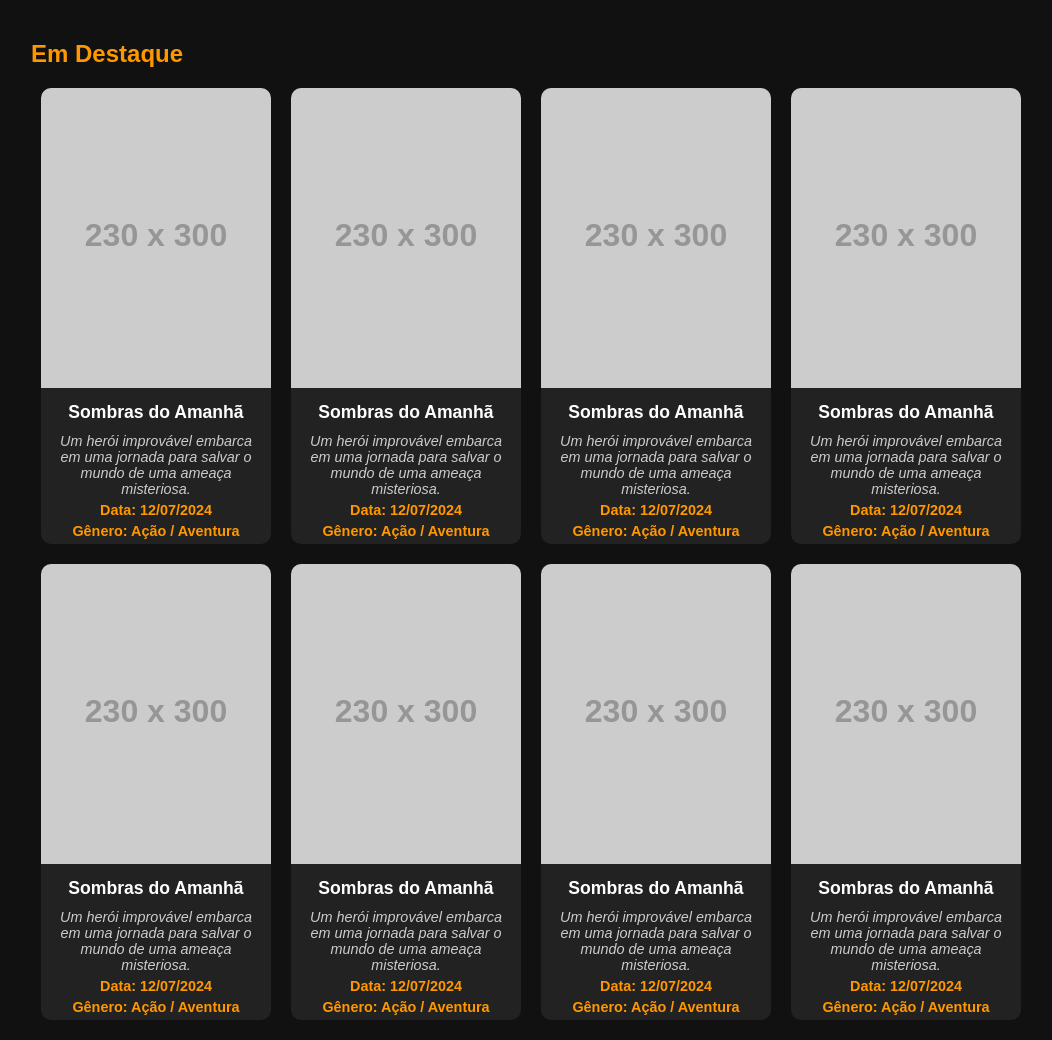
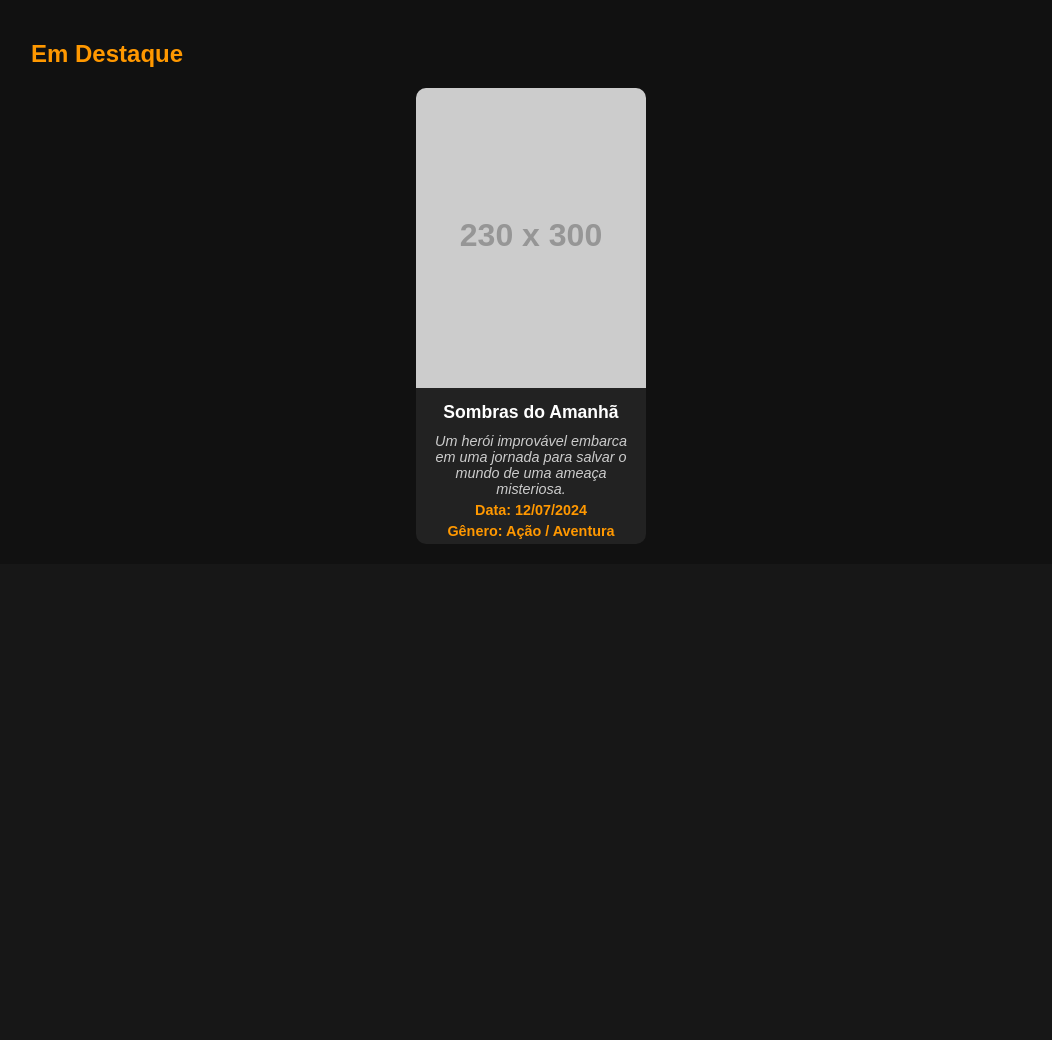
Before and after one commit to josuemrosario/proj-exp-ejs, a Node server app: page / in a window 1280 px wide. Shown: the part 242-1282 px from the top of the page, without its empty margins (109-1161 px from the left). After the commit the page ends 781 px from the top, so only its background shows below. Run offline with Node 20, Linux system fonts and the light colour scheme; grey boxes labelled with a size stand in for pictures from a placeholder-image service; some libraries are stand-ins or nearby versions.

Commit message:
tutorial 04 executado

```diff
--- a/index.js
+++ b/index.js
@@ -19,11 +19,20 @@ app.use(express.static('public'));
 
 // rota home
 app.get('/',(req,res)=>{
-    res.render('index')
+    dadosFilmes = [
+        {
+            titulo: "Sombras do Amanhã",
+            descricao: "Um herói improvável embarca em uma jornada para salvar o mundo de uma ameaça misteriosa.",
+            data_lancamento: "2024-07-12",
+            genero: ["Ação", "Aventura"],
+            imagem: "https://placehold.co/230x300"
+        }
+    ]
+    res.render('index',{titulo:'Home',dados:dadosFilmes})
 })
 
 app.get('/acao',(req,res)=>{
-    res.render('acao')
+    res.render('acao',{titulo:'Filmes de Ação'})
 })
 
 // rota de erro 404
--- a/views/index.ejs
+++ b/views/index.ejs
@@ -2,6 +2,9 @@
 <html lang="pt-br">
   <%- include('./partials/head') %>
   <body>
+    <!-- <h2>Debug dos dados</h2>
+    <pre><%= JSON.stringify(dados, null, 2) %></pre> -->
+
     <!-- menu de opções -->
     <%- include('./partials/menu') %>
 
@@ -12,11 +15,10 @@
 
     <section class="filmes">
       <h2>Em Destaque</h2>
+
       <div class="cards">
-        <%- include('./partials/card') %> <%- include('./partials/card') %>
-        <%-include('./partials/card') %> <%- include('./partials/card') %>
-        <%-include('./partials/card') %> <%- include('./partials/card') %>
-        <%-include('./partials/card') %> <%- include('./partials/card') %>
+        <% dados.forEach((filme)=>{ %> <%- include('./partials/card', { filme:
+        filme }) %> <%}) %>
       </div>
     </section>
   </body>
--- a/views/partials/card.ejs
+++ b/views/partials/card.ejs
@@ -1,10 +1,10 @@
 <div class="card">
-  <img src="https://placehold.co/230x300" alt="Sombras do Amanhã" />
-  <h3>Sombras do Amanhã</h3>
-  <p class="descricao">
-    Um herói improvável embarca em uma jornada para salvar o mundo de uma ameaça
-    misteriosa.
+  <img src="<%= filme.imagem %>" alt="Sombras do Amanhã" />
+  <h3><%= filme.titulo %></h3>
+  <p class="descricao"><%= filme.descricao %></p>
+  <p class="info">
+    <strong>Data:</strong> <%= new
+    Date(filme.data_lancamento).toLocaleDateString('pt-BR') %>
   </p>
-  <p class="info"><strong>Data:</strong> 12/07/2024</p>
-  <p class="info"><strong>Gênero:</strong> Ação / Aventura</p>
+  <p class="info"><strong>Gênero:</strong> <%= filme.genero.join(" / ") %></p>
 </div>
--- a/views/partials/head.ejs
+++ b/views/partials/head.ejs
@@ -2,5 +2,5 @@
   <meta charset="UTF-8" />
   <meta name="viewport" content="width=device-width, initial-scale=1.0" />
   <link rel="stylesheet" href="./css/styles.css" />
-  <title>Filmes de Ação</title>
+  <title><%= titulo %></title>
 </head>
```
